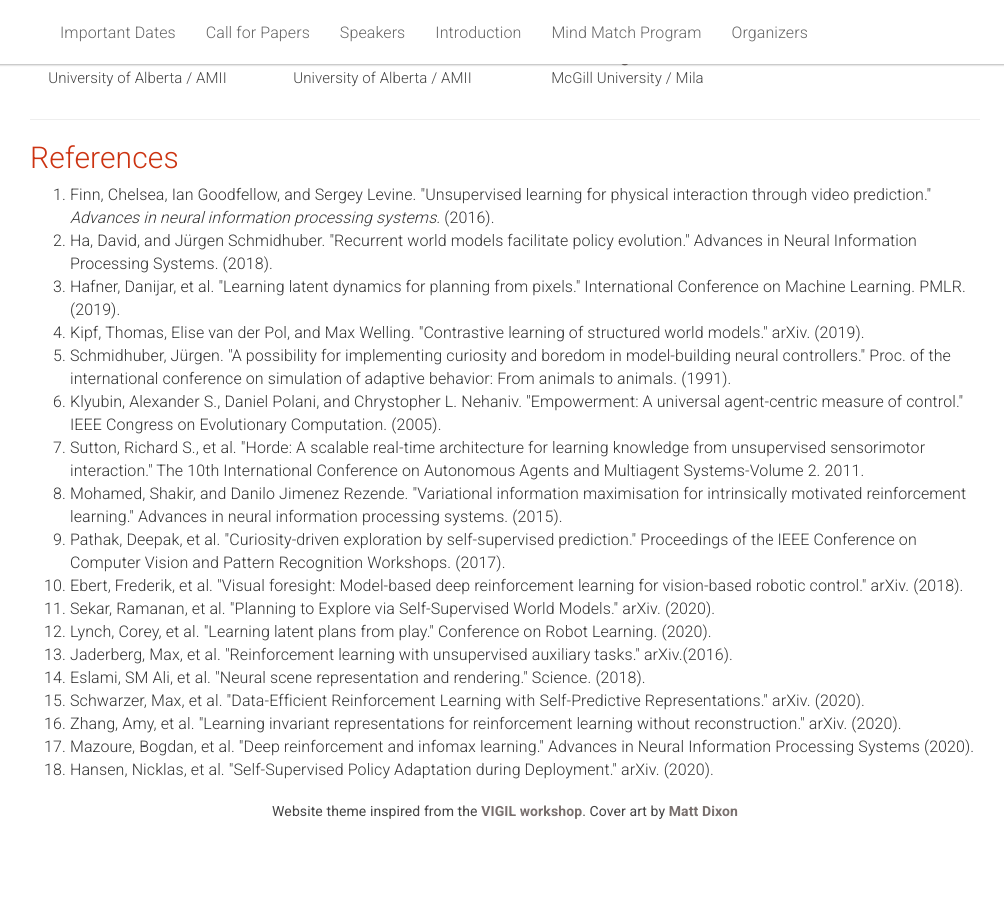
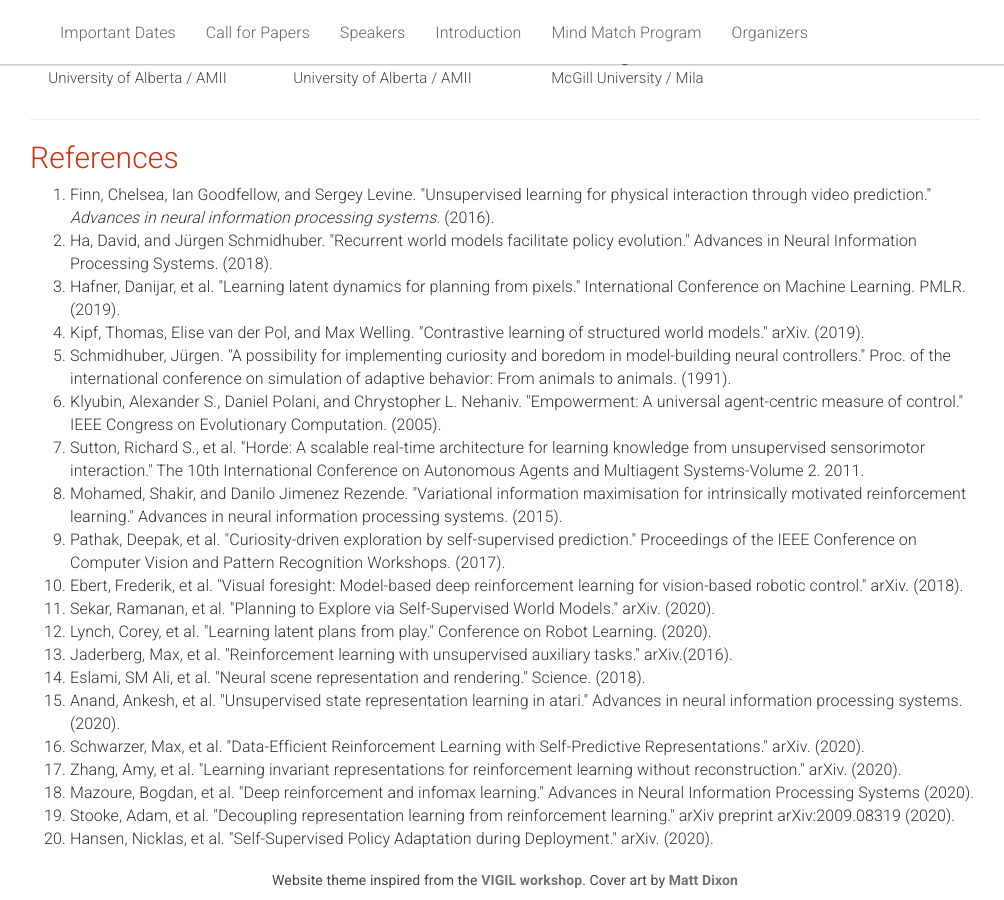
Before and after one commit to sslrlworkshop/sslrlworkshop.github.io, a Jekyll site: the page built from _pages/home.md, in a window 1280 px wide and 900 px high, scrolled down 3190 px. Shown: the whole window, without its empty margins (135-1139 px from the left). Built offline with Jekyll 4.4.1, drawn with Linux system fonts in a browser that asks for light colours; before the commit the page ends 4021 px from its top, so only the background shows below that.

Commit message:
Add a couple references

```diff
--- a/_pages/home.md
+++ b/_pages/home.md
@@ -321,9 +321,11 @@ acknowledgements: ""
 <li>Lynch, Corey, et al. "Learning latent plans from play." Conference on Robot Learning. (2020). </li>
 <li>Jaderberg, Max, et al. "Reinforcement learning with unsupervised auxiliary tasks." arXiv.(2016). </li>
 <li>Eslami, SM Ali, et al. "Neural scene representation and rendering." Science. (2018). </li>
+<li>Anand, Ankesh, et al. "Unsupervised state representation learning in atari." Advances in neural information processing systems. (2020). </li>
 <li>Schwarzer, Max, et al. "Data-Efficient Reinforcement Learning with Self-Predictive Representations." arXiv.  (2020). </li>
 <li>Zhang, Amy, et al. "Learning invariant representations for reinforcement learning without reconstruction." arXiv.  (2020).  </li>
 <li>Mazoure, Bogdan, et al. "Deep reinforcement and infomax learning." Advances in Neural Information Processing Systems (2020). </li>
+<li> Stooke, Adam, et al. "Decoupling representation learning from reinforcement learning." arXiv preprint arXiv:2009.08319 (2020). </li>
 <li>Hansen, Nicklas, et al. "Self-Supervised Policy Adaptation during Deployment." arXiv. (2020). </li>
 </ol>
   </div>
```
